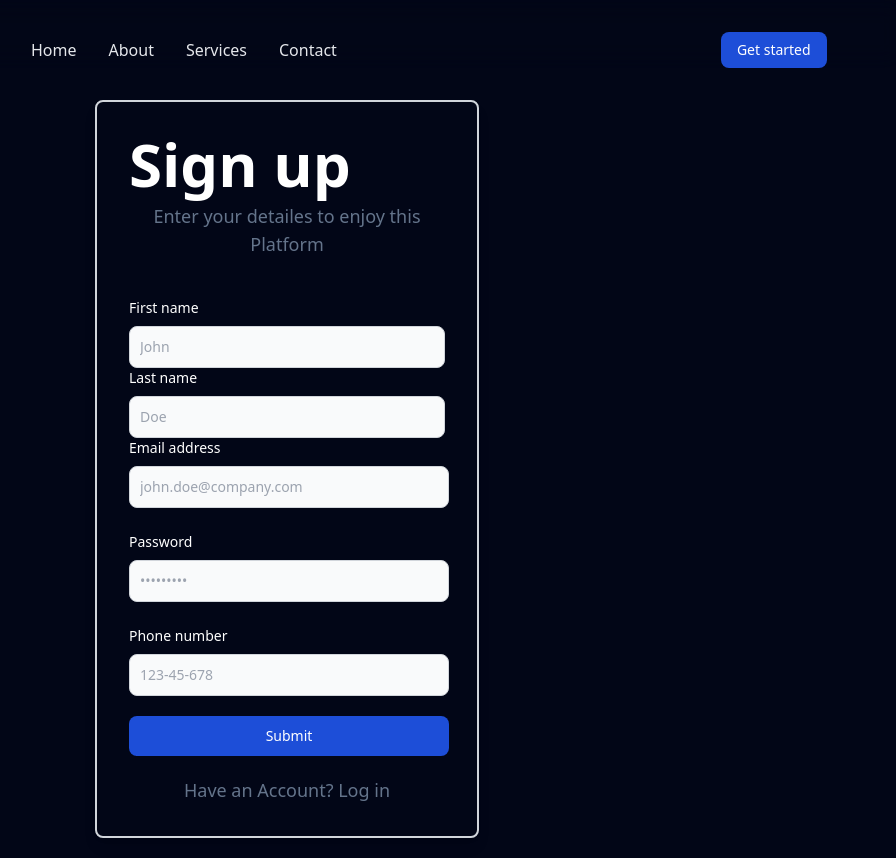
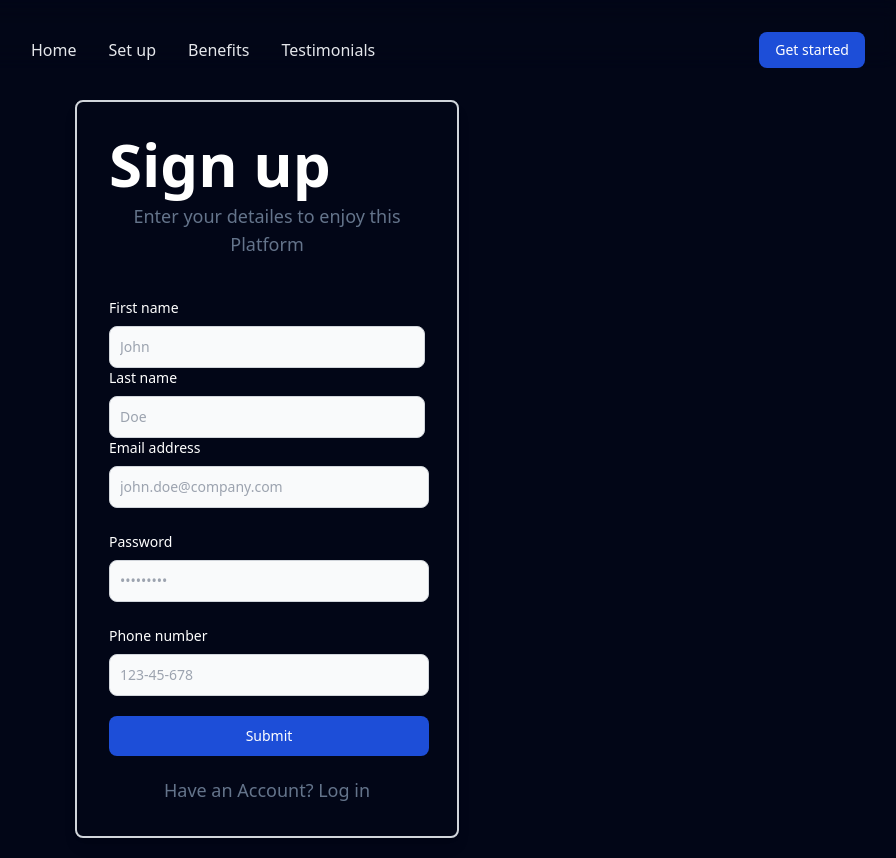
Before and after one commit to gyeduernest/second_vite_project, a React (Vite) app in the folder my-project/: page /register in a window 1280 px wide. Shown: the whole page, without its empty margins (373-1269 px from the left). Built offline with nearby package versions, Linux system fonts and the light colour scheme.

Commit message:
framer motion installed

```diff
--- a/my-project/package.json
+++ b/my-project/package.json
@@ -10,8 +10,10 @@
     "preview": "vite preview"
   },
   "dependencies": {
+    "@react-spring/web": "^9.7.3",
     "flowbite": "^1.8.1",
     "flowbite-react": "^0.6.4",
+    "framer-motion": "^10.16.4",
     "react": "^18.2.0",
     "react-dom": "^18.2.0",
     "react-router-dom": "6.4",
--- a/my-project/src/App.jsx
+++ b/my-project/src/App.jsx
@@ -16,9 +16,7 @@ function App() {
       <div className="fixed z-50 top-0 backdrop-blur-md lg:w-full w-full">
     <DesktopNavBar/>
       </div>
-        <div>
-          <MobileMenu/>
-        </div>
+
 
         <Routes>
           <Route path="/" element={<Home/>}/>
--- a/my-project/src/DesktopNav.jsx
+++ b/my-project/src/DesktopNav.jsx
@@ -8,7 +8,7 @@ export default function DesktopNavBar() {
 
 <nav class="bg-inherit   border-gray-200 dark:bg-gray-900 top-0">
   <div class="max-w-screen-xl flex flex-wrap items-center justify-between mx-auto p-4">
-      {/* This is the mobile Nv functional component */}
+      {/* This is the mobile Nav functional component */}
     <MobileNav/>
   </div>
   <div class="flex md:order-2">
@@ -21,13 +21,16 @@ export default function DesktopNavBar() {
         <NavLink to="/"><a href="#" class="block py-2 pl-3 pr-4 text-white bg-blue-700 rounded md:bg-transparent md:text-gray-200 md:p-0 md:dark:text-blue-500" aria-current="page">Home</a></NavLink>
       </li>
       <li>
-        <a href="#" class="block py-2 pl-3 pr-4 md:text-gray-200 rounded hover:bg-gray-100 md:hover:bg-transparent md:hover:text-blue-700 md:p-0 md:dark:hover:text-blue-500 dark:text-white dark:hover:bg-gray-700 dark:hover:text-white md:dark:hover:bg-transparent dark:border-gray-700">About</a>
+        <NavLink to="/"><a href="#" class="block py-2 pl-3 pr-4 text-white md:hover:text-blue-700 md:p-0 md:dark:hover:text-blue-500 bg-blue-700 rounded md:bg-transparent md:text-gray-200  md:dark:text-blue-500" aria-current="page">Set up</a></NavLink>
+
       </li>
       <li>
-        <a href="#" class="block py-2 pl-3 pr-4 md:text-gray-200 rounded hover:bg-gray-100 md:hover:bg-transparent md:hover:text-blue-700 md:p-0 md:dark:hover:text-blue-500 dark:text-white dark:hover:bg-gray-700 dark:hover:text-white md:dark:hover:bg-transparent dark:border-gray-700">Services</a>
+        <NavLink to="/"><a href="#" class="block py-2 pl-3 pr-4 text-white md:hover:text-blue-700 md:p-0 md:dark:hover:text-blue-500 bg-blue-700 rounded md:bg-transparent md:text-gray-200  md:dark:text-blue-500" aria-current="page">Benefits</a></NavLink>
+
       </li>
       <li>
-        <a href="#" class="block py-2 pl-3 pr-4 md:text-gray-200 rounded hover:bg-gray-100 md:hover:bg-transparent md:hover:text-blue-700 md:p-0 md:dark:hover:text-blue-500 dark:text-white dark:hover:bg-gray-700 dark:hover:text-white md:dark:hover:bg-transparent dark:border-gray-700">Contact</a>
+        <NavLink to="/"><a href="#" class="block py-2 pl-3 pr-4 text-white md:hover:text-blue-700 md:p-0 md:dark:hover:text-blue-500 bg-blue-700 rounded md:bg-transparent md:text-gray-200  md:dark:text-blue-500" aria-current="page">Testimonials</a></NavLink>
+
       </li>
     </ul>
       <NavLink to="/register"><button type="button" className=" sm:block md:block lg:block hidden text-white bg-blue-700 hover:bg-blue-800 focus:ring-4 focus:outline-none focus:ring-blue-300 font-medium rounded-lg text-sm px-4 py-2 text-center mr-3 md:mr-0 dark:bg-blue-600 dark:hover:bg-blue-700 dark:focus:ring-blue-800">Get started</button></NavLink>
--- a/my-project/src/Main_components/Login.jsx
+++ b/my-project/src/Main_components/Login.jsx
@@ -7,7 +7,7 @@ export default function LogIn() {
 
 
   return (
-    <div className='lg:px-40 lg:mt-20 flex justify-center items-center mt-10'>
+    <div className='lg:px-40 mr-10 lg:mt-20 flex justify-center items-center mt-10'>
           <div className='mb-40 w-80 p-3 ml-10 md:w-96 md:p-8 rounded-lg border-2 shadow-lg hover:border-blue-400 hover:border-2 border-gray-300 ' >
             <form action="" className='text-white'>
               <div className='w-80 mb-8'><h1> Log in</h1>
--- a/my-project/src/Main_components/Register.jsx
+++ b/my-project/src/Main_components/Register.jsx
@@ -1,9 +1,15 @@
 import React from 'react'
 import { NavLink } from 'react-router-dom'
 
+
 export default function SignUp() {
+
+
   return (
-    <div className='mt-20 lg:px-40  flex justify-center items-center text-white'>
+
+
+
+    <div className='mt-20 lg:px-40 mr-10 flex justify-center items-center text-white'>
 
             <div className='w-80 p-3 ml-10 md:w-96 md:p-8 rounded-lg border-2 shadow-lg hover:border-blue-400 hover:border-2 border-gray-300'>
               <div className=' text-white'>
--- a/my-project/src/Main_components/Testimonials.jsx
+++ b/my-project/src/Main_components/Testimonials.jsx
@@ -19,7 +19,7 @@ export default function MyTestimony() {
 
     const Card = speech.map((props) => (
       <div key={props.id} className=" h-40  rounded-lg p-5 ">
-        <img src={Object.values(props.avatar)[0]} alt="" className='lg:w-40 lg:h-40' />
+        <img src={Object.values(props.avatar)[0]} alt="" className='lg:w-40 lg:h-40 w-20 h-20' />
         <div><h5 className='text-white'>{props.name}</h5></div>
         <div><p>{props.post}</p></div>
 
--- a/my-project/src/MobileNav.jsx
+++ b/my-project/src/MobileNav.jsx
@@ -1,13 +1,17 @@
 import React from "react";
 import { useState } from "react";
+import { NavLink } from "react-router-dom";
 
-const MobileMenu = () => {
+export default function  MobileMenu () {
   const [OpenMenu , setOpenMenu] = useState (false);
   const toggleMenu = () => {
     setOpenMenu(!OpenMenu);
   };
 
   return (
+
+
+
     <div className="">
       <button className="MobileMenu" onClick={toggleMenu}>
       <svg class="w-5 h-5" aria-hidden="true" xmlns="http://www.w3.org/2000/svg" fill="none" viewBox="0 0 17 14">
@@ -15,10 +19,13 @@ const MobileMenu = () => {
         </svg>
       </button>
 
-      <div className={`sm:hidden   ${OpenMenu ?  'false' : 'hidden'}`}>
+      <div className={` ${OpenMenu ?  'false' : 'hidden'}`}>
       <nav ClassName="z-50 h-screen">
-          <ul className='text-center text-white h-screen p-36'>
-            <li><h5>Home</h5></li>
+          <ul className='text-center text-white h-screen pl-32 pt-32 justify-center items-center'>
+            <NavLink to="/"><li><h5 className="mb-10">Home</h5></li></NavLink>
+            <NavLink to="/"><li><h5 className="mb-10">Set up</h5></li></NavLink>
+            <NavLink to="/"><li><h5 className="mb-10">Benefits</h5></li></NavLink>
+            <NavLink to="/"><li><h5 className="mb-10">Testimonials</h5></li></NavLink>
           </ul>
         </nav>
 
@@ -32,5 +39,3 @@ const MobileMenu = () => {
 
    );
 }
-
-export default MobileMenu;
```
Also changed, not shown: 1 other file (tests, documents, lock files or other folders).
